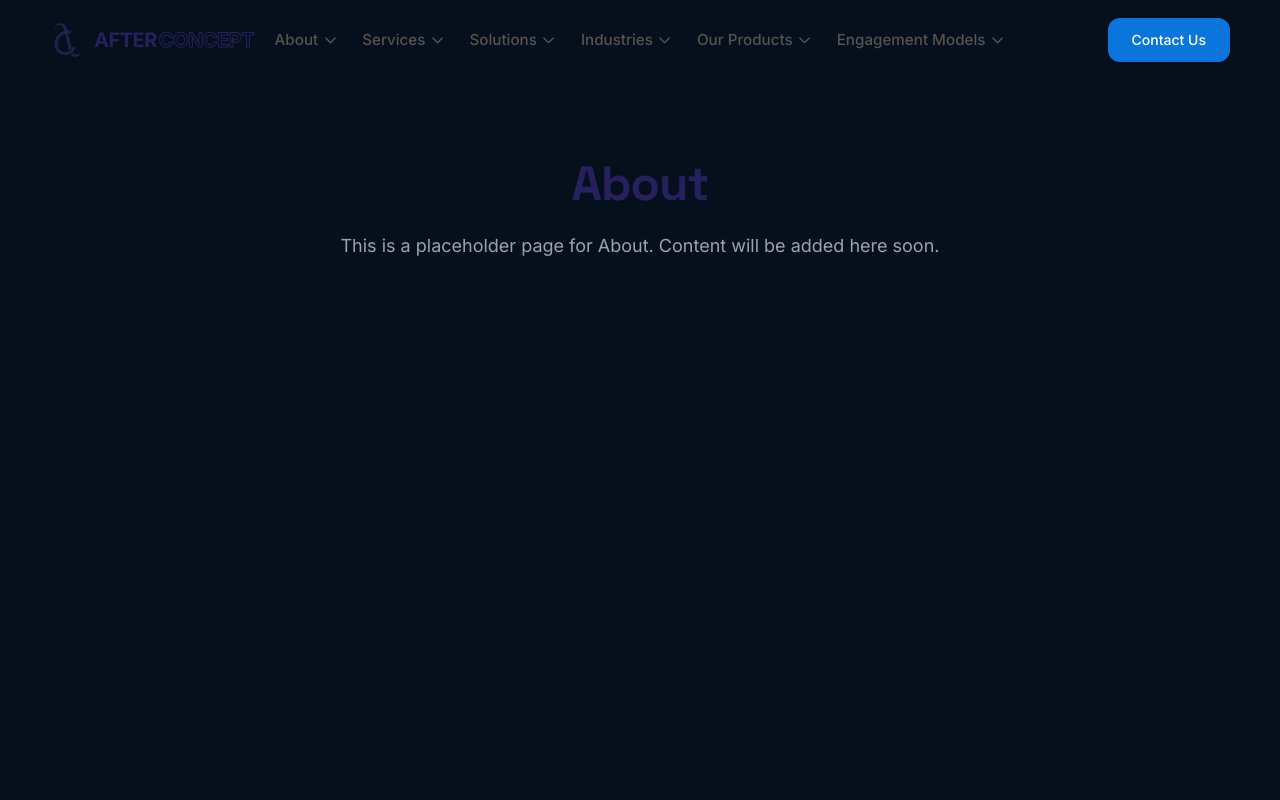
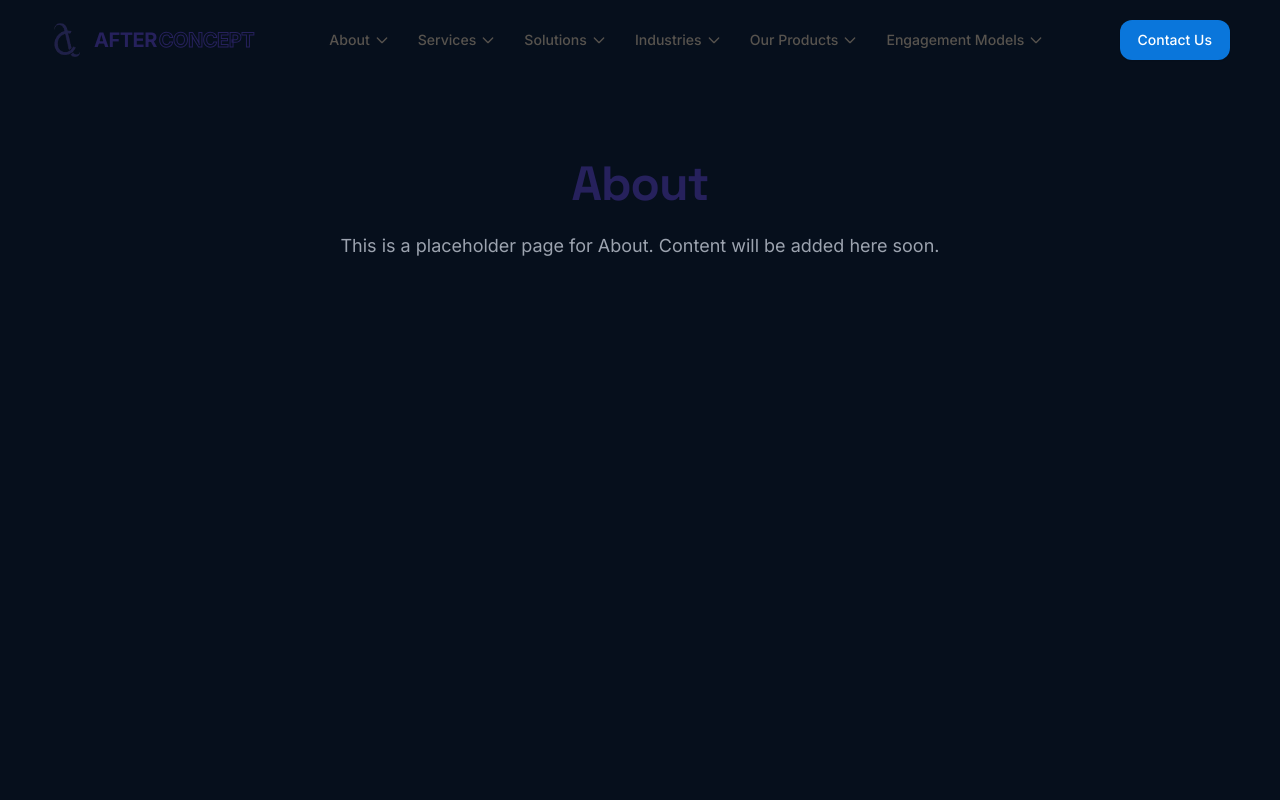
Before and after one commit to uzairr/after-concept-website, a Next.js app: page /about in a window 1280 px wide. Shown: the top 800 px of the page. Built offline with nearby package versions, Linux system fonts and the light colour scheme.

Commit message:
my final updated code with manual fixes

```diff
--- a/components/Header.tsx
+++ b/components/Header.tsx
@@ -198,10 +198,10 @@ export default function Header() {
   return (
     <>
       <header ref={headerRef} onMouseLeave={() => setActiveMenu(null)} className={`fixed top-0 left-0 w-full z-50 transition-colors duration-300 ${activeMenu ? 'bg-white border-b border-gray-200' : (isScrolledTop ? 'bg-transparent border-transparent' : 'bg-[#060f1c] border-b border-[#1f3f66]')}`}>
-        <nav className="w-full lg:max-w-none min-[2500px]:max-w-none min-[2500px]:px-[590px] mx-auto px-6 md:px-12 lg:px-[50px] h-20 flex items-center justify-between relative">
+        <nav className="w-full lg:max-w-none min-[2500px]:max-w-none min-[2500px]:px-[590px] mx-auto px-6 md:px-8 xl:px-[50px] h-20 flex items-center justify-between relative">
 
           {/* Logo & Brand Name (Left) */}
-          <Link href="/" className="flex items-center group lg:-ml-[8px]">
+          <Link href="/" className="flex items-center group lg:-ml-[8px] shrink-0">
             <div className="relative flex items-center justify-center w-[110px] h-[110px] lg:w-[44px] lg:h-[44px] lg:overflow-hidden lg:mr-2">
               <img src="/image.png" alt="After Concept Logo" className={`w-[110px] h-[110px] lg:max-w-none lg:w-[110px] lg:h-[110px] transition-all duration-300 ease-in-out ${ (!activeMenu && (isDark || !isScrolledTop)) ? "brightness-0 invert" : ""}`} style={{ objectFit: "contain" }} />
             </div>
@@ -212,11 +212,11 @@ export default function Header() {
           </Link>
 
           {/* Center Group (Desktop Nav Links) */}
-          <div className={`hidden lg:flex absolute left-1/2 -translate-x-1/2 items-center h-full font-medium transition-colors duration-300 ${ (!activeMenu && (isDark || !isScrolledTop)) ? 'text-stone-300' : 'text-stone-600'}`} style={{ fontSize: '0.95rem' }}>
+          <div className={`hidden lg:flex items-center justify-center flex-1 h-full font-medium transition-colors duration-300 mx-1 xl:mx-4 2xl:mx-8 ${ (!activeMenu && (isDark || !isScrolledTop)) ? 'text-stone-300' : 'text-stone-600'}`} style={{ fontSize: '0.88rem' }}>
             {navData.map((item) => (
               <div
                 key={item.name}
-                className="relative h-full flex items-center px-3 cursor-pointer"
+                className="relative h-full flex items-center px-1.5 xl:px-3.5 2xl:px-6 cursor-pointer"
                 onMouseEnter={() => setActiveMenu(item.name)}
                 onClick={() => setActiveMenu(activeMenu === item.name ? null : item.name)}
               >
@@ -224,7 +224,7 @@ export default function Header() {
                   className={`relative transition-colors duration-300 group whitespace-nowrap flex items-center gap-1 ${ (!activeMenu && (isDark || !isScrolledTop)) ? 'hover:text-white' : 'hover:text-[#26215c]'} ${activeMenu === item.name ? 'text-[#0a76db]' : ''}`}
                 >
                   {item.name}
-                  <svg className={`w-4 h-4 transition-transform duration-300 ${activeMenu === item.name ? 'rotate-180' : ''}`} fill="none" stroke="currentColor" viewBox="0 0 24 24">
+                  <svg className={`w-3.5 h-3.5 xl:w-4 xl:h-4 transition-transform duration-300 ${activeMenu === item.name ? 'rotate-180' : ''}`} fill="none" stroke="currentColor" viewBox="0 0 24 24">
                     <path strokeLinecap="round" strokeLinejoin="round" strokeWidth={2} d="M19 9l-7 7-7-7" />
                   </svg>
                   {/* Underline Effect */}
@@ -235,15 +235,15 @@ export default function Header() {
           </div>
 
           {/* Right Side Group (CTA & Mobile Menu) */}
-          <div className="flex items-center gap-4">
+          <div className="flex items-center gap-4 shrink-0">
             {/* CTA Button with Hover Effect */}
               <Link
                 href="/contact"
-                className="hidden sm:inline-flex items-center justify-center font-medium text-sm shadow-sm "
+                className="hidden sm:inline-flex items-center justify-center font-medium text-xs xl:text-sm shadow-sm"
                 style={{
                   backgroundColor: '#0a76db',
                   color: '#ffffff',
-                  padding: '12px 24px',
+                  padding: '10px 18px',
                   borderRadius: '12px',
                   transition: 'all 0.25s ease',
                 }}
@@ -281,16 +281,16 @@ export default function Header() {
         {/* Mega Menu Dropdown */}
         <div
           className={`hidden lg:block absolute left-0 w-full bg-white border-t border-b border-gray-200 shadow-2xl transition-all duration-300 origin-top overflow-hidden ${activeMenu ? 'opacity-100 scale-y-100 visible' : 'opacity-0 scale-y-95 invisible'}`}
-          style={{ top: '100%', height: 'auto', maxHeight: '80vh' }}
+          style={{ top: '100%', height: 'auto', maxHeight: 'calc(100dvh - 120px)' }}
         >
           <div className="w-full flex justify-between">
             {/* Left Column: Categories */}
-            <div className="w-[280px] shrink-0 border-r border-gray-200 py-3 px-3 bg-gray-50 overflow-y-auto">
+            <div className="w-[280px] shrink-0 border-r border-gray-200 py-3 px-4 bg-gray-50 overflow-y-auto">
               <div className="flex flex-col gap-1">
                 {navData.map((category) => (
                   <button
                     key={category.name}
-                    className={`text-left p-2 rounded-xl transition-all duration-200 group flex items-center justify-between ${activeMenu === category.name ? 'bg-blue-100 text-blue-700' : 'text-gray-700 hover:bg-blue-50 hover:text-gray-900'}`}
+                    className={`text-left py-1.5 px-2.5 rounded-xl transition-all duration-200 group flex items-center justify-between ${activeMenu === category.name ? 'bg-blue-100 text-blue-700' : 'text-gray-700 hover:bg-blue-50 hover:text-gray-900'}`}
                     onMouseEnter={() => setActiveMenu(category.name)}
                     onClick={() => { router.push(category.href); setActiveMenu(null); }}
                   >
@@ -309,7 +309,7 @@ export default function Header() {
             </div>
 
             {/* Right Column: Submenus Grid */}
-            <div className="flex-1 p-5 py-5 overflow-y-auto bg-white">
+            <div className="flex-1 px-8 py-4 overflow-y-auto bg-white flex flex-col justify-center">
               {activeCategory && (
                 <div className="grid grid-cols-2 gap-x-8 gap-y-2">
                   {activeCategory.submenus.map((sub, idx) => (
@@ -318,7 +318,7 @@ export default function Header() {
                       href={sub.href}
                       target="_blank"
                       rel="noopener noreferrer"
-                      className="group flex items-start gap-3 p-2 rounded-xl transition-all hover:bg-gray-200 border border-transparent w-full"
+                      className="group flex items-start gap-3 py-1.5 px-2.5 rounded-xl transition-all hover:bg-gray-200 border border-transparent w-full"
                       onClick={() => setActiveMenu(null)}
                     >
                       <div className="shrink-0 mt-0.5 p-1.5 rounded-lg bg-[#0a76db]/10 group-hover:bg-[#0a76db] transition-colors">
@@ -334,7 +334,7 @@ export default function Header() {
                           </div>
                           {sub.isExternal && <IconExternalLink />}
                         </div>
-                        <div className="text-gray-500 text-sm mt-1">
+                        <div className="text-gray-500 text-sm mt-0.5">
                           {sub.description}
                         </div>
                       </div>
```
